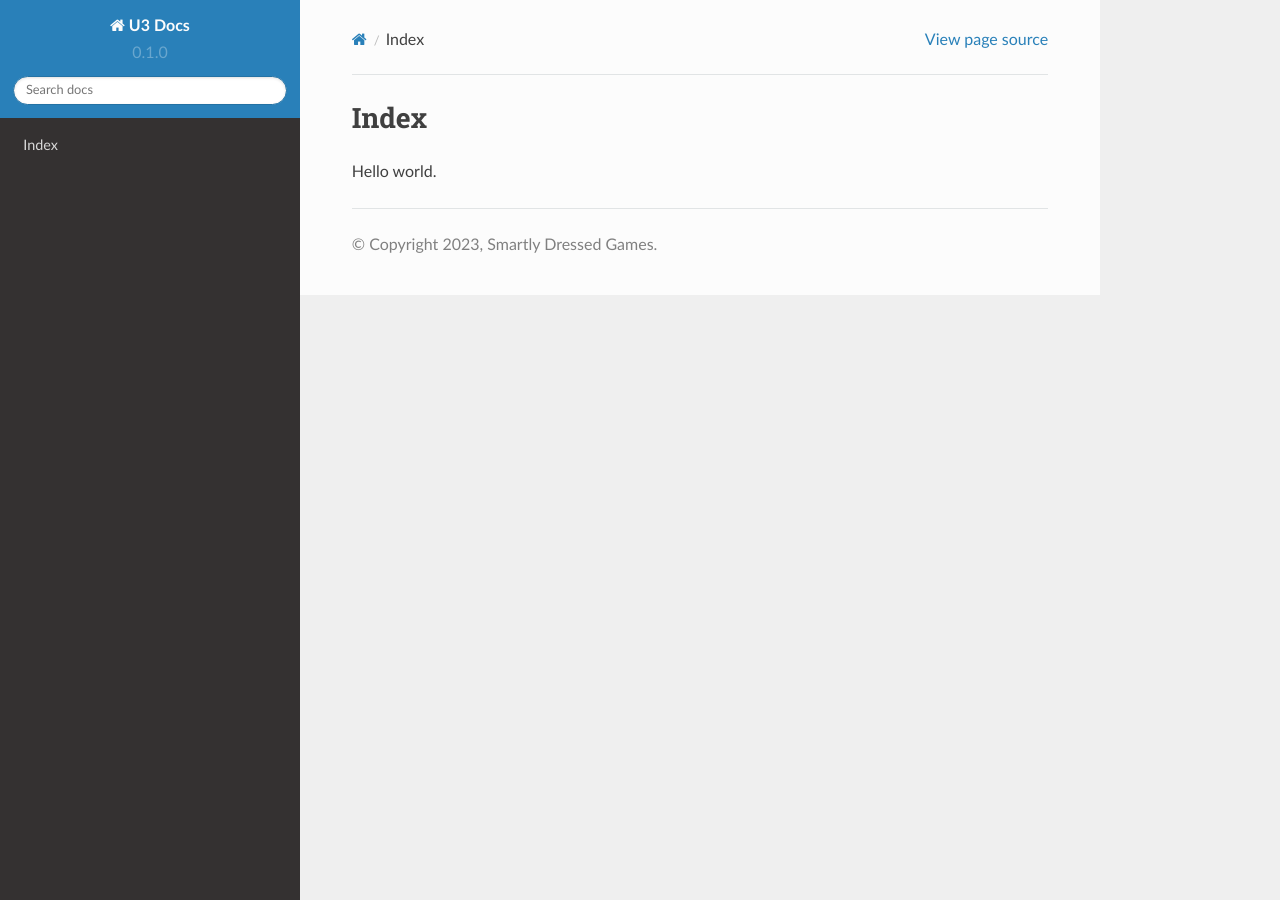
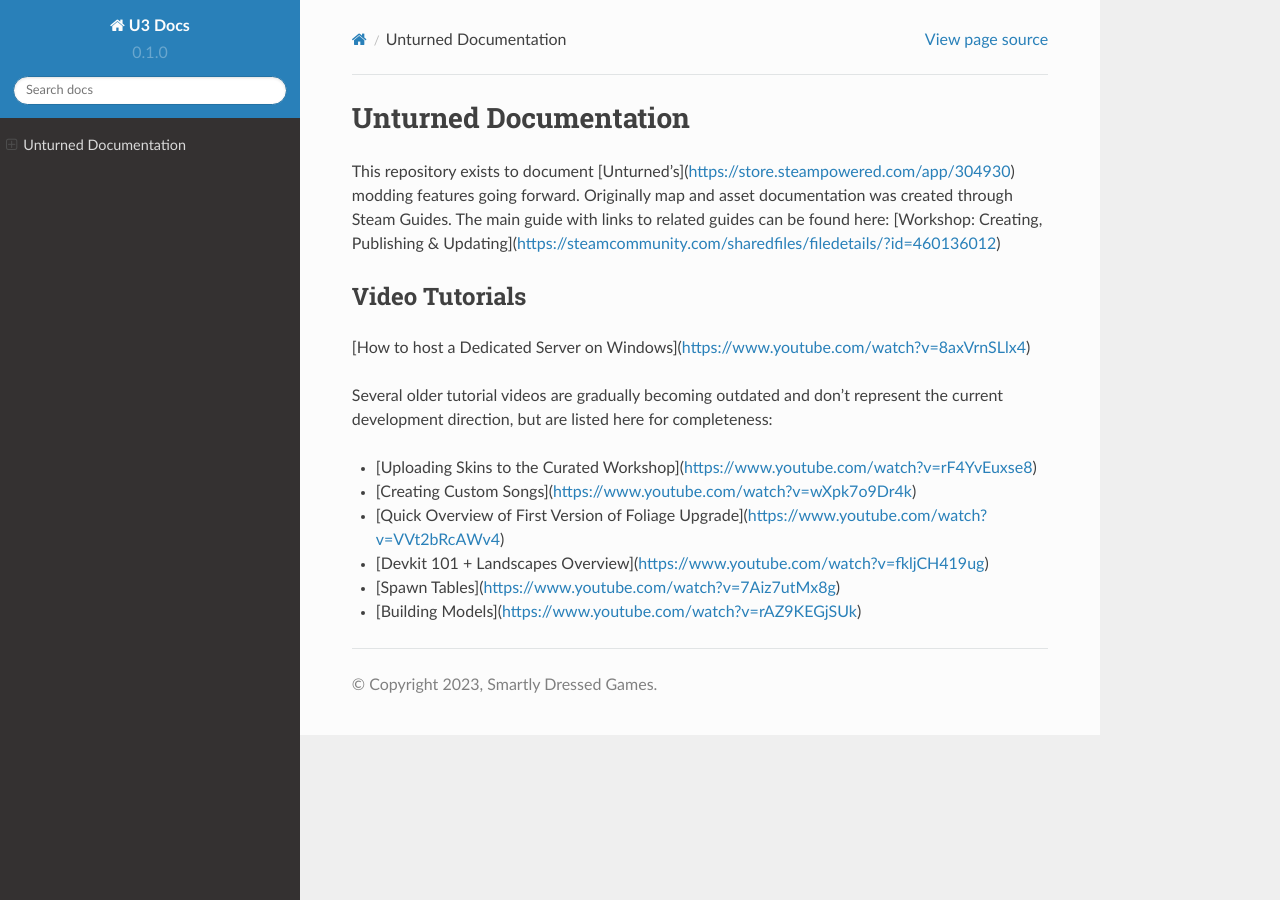
Before and after one commit to MoltonMontro/TestDocs, a Sphinx documentation site: the page built from docs/source/index.rst, in a window 1280 px wide. Built offline with Sphinx 7.4.7 and the Read the Docs theme 2.0.0, drawn with Linux system fonts in a browser that asks for light colours; pages that are not in the unit, such as notebooks, are missing from menus.

Commit message:
Update index.rst

```diff
--- a/docs/source/index.rst
+++ b/docs/source/index.rst
@@ -1,7 +1,26 @@
-Index
-=====
+Unturned Documentation
+======================
 
-Hello world.
+This repository exists to document [Unturned's](https://store.steampowered.com/app/304930) modding features going forward. Originally map and asset documentation was created through Steam Guides. The main guide with links to related guides can be found here: [Workshop: Creating, Publishing & Updating](https://steamcommunity.com/sharedfiles/filedetails/?id=460136012)
+
+Video Tutorials
+---------------
+
+[How to host a Dedicated Server on Windows](https://www.youtube.com/watch?v=8axVrnSLlx4)
+
+Several older tutorial videos are gradually becoming outdated and don't represent the current development direction, but are listed here for completeness:
+
+* [Uploading Skins to the Curated Workshop](https://www.youtube.com/watch?v=rF4YvEuxse8)
+
+* [Creating Custom Songs](https://www.youtube.com/watch?v=wXpk7o9Dr4k)
+
+* [Quick Overview of First Version of Foliage Upgrade](https://www.youtube.com/watch?v=VVt2bRcAWv4)
+
+* [Devkit 101 + Landscapes Overview](https://www.youtube.com/watch?v=fkljCH419ug)
+
+* [Spawn Tables](https://www.youtube.com/watch?v=7Aiz7utMx8g)
+
+* [Building Models](https://www.youtube.com/watch?v=rAZ9KEGjSUk)
 
 .. Below is the table-of-content tree for the website,
    which is hidden from the page but appears in the sidebar.
```
